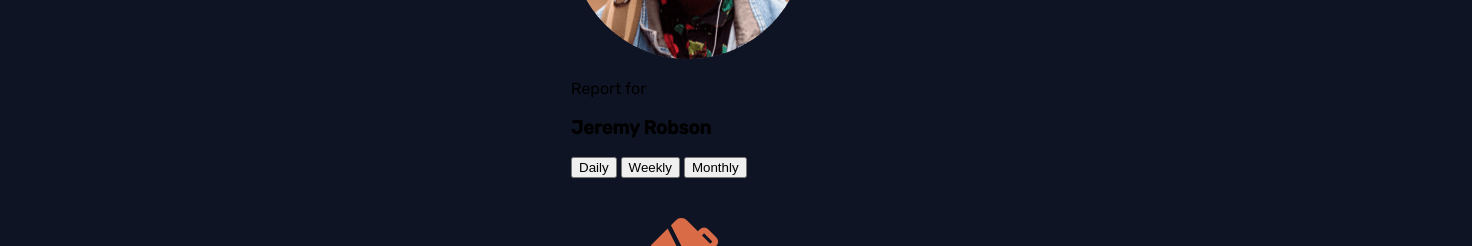
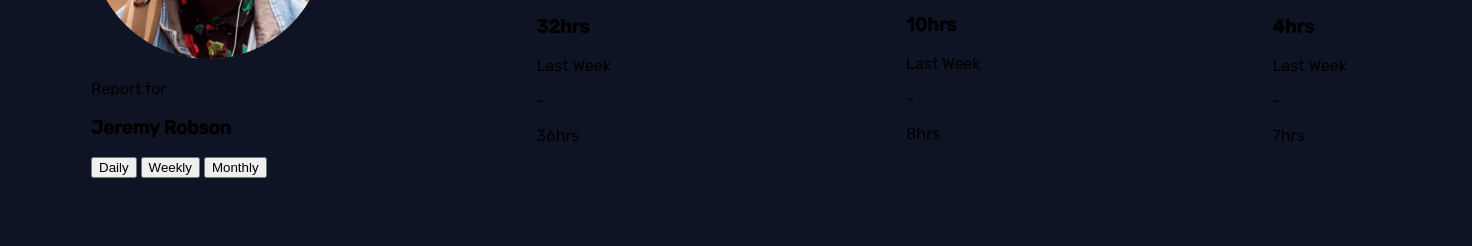
Before and after one commit to ShadowXG/frontend-mentor-dashboard, a plain HTML site: page index.html in a window 1280 px wide. Shown: the part 311-557 px from the top of the page, 1472 px wide, since content can reach past the window. Drawn offline with Linux system fonts and the light colour scheme.

Commit message:
set up for different screens

```diff
--- a/styles/styles.css
+++ b/styles/styles.css
@@ -47,5 +47,20 @@ section.activity-tracker {
     gap: 2.5rem;
 }
 
+@media screen and (min-width: 500px) {
+    section.activity-tracker {
+        grid-template-columns: repeat(auto-fit, minmax(20rem, 1fr));
+        grid-template-rows: 1fr 1fr;
+        min-height: 50rem;
+        gap: 3rem;
+    }
+}
+
+@media screen and (min-width: 1110px) {
+    section.activity-tracker {
+        max-width: 111rem;
+    }
+}
+
 .attribution { font-size: 11px; text-align: center; }
 .attribution a { color: hsl(228, 45%, 44%); }
```
